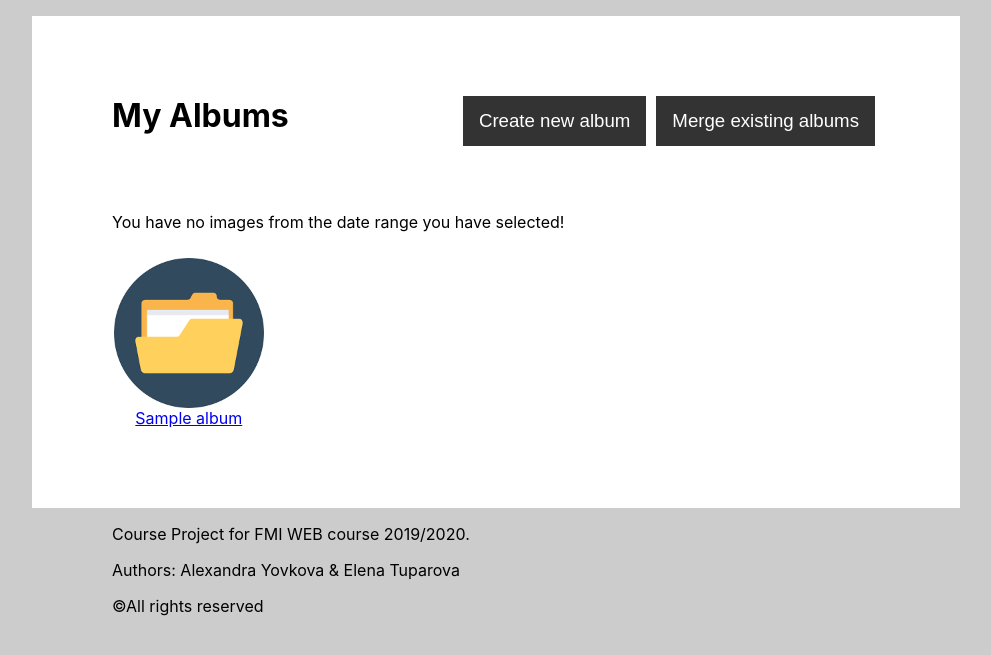
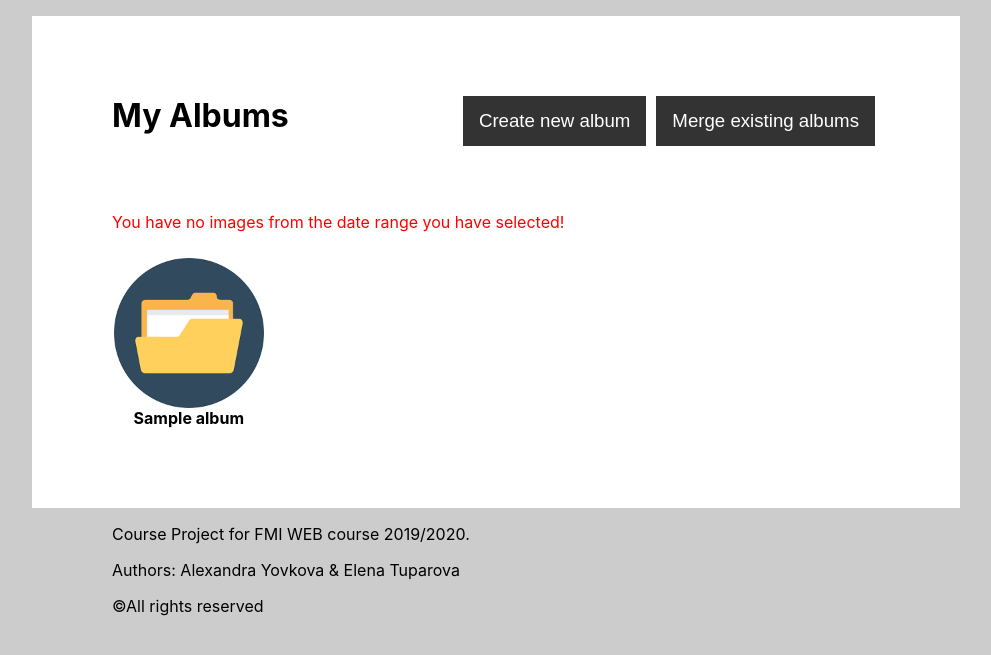
Before and after one commit to alexa984/WEB-Gallery, a PHP site: page /albums.php?error=dateerror in a window 1280 px wide. Shown: the part 51-706 px from the top of the page, without its empty margins (144-1135 px from the left). Run offline with PHP 8.4, Linux system fonts and the light colour scheme; the visitor is signed in with stand-in values (Sample User, id 1); tables that the repository leaves empty hold one stand-in row (values such as "Sample post").

Commit message:
Color errors

```diff
--- a/client/albums.php
+++ b/client/albums.php
@@ -40,7 +40,7 @@
         </div>
         <div class="modal-body">
             <form id="album-creation-form" method="post" action="../server/merge_albums.php"
-            enctype="multipart/form-data">
+                enctype="multipart/form-data">
                 <label for="start-date">Start date merge criteria:</label><br>
                 <input class="modal-form" name="start-date" type="date" min="1970-01-01" max='<?php echo date
                 ('Y-m-d');?>'><br>
@@ -120,7 +120,7 @@
                 $result = mysqli_stmt_get_result($statement);
                 echo '<div style="display: grid; grid-template-columns: 20% 20% 20% 20%; grid-gap: 7%;">';
                 while($row = mysqli_fetch_assoc($result)){
-                    echo '<flex style="text-align: center;"><a href="?id='.$row['id'].'&name='.$row['name'].'"><img
+                    echo '<flex style="text-align: center;"><a class="album-name" href="?id='.$row['id'].'&name='.$row['name'].'"><img
                     class="folder" src="./images/folder.png"/>'.$row['name'].'</a></flex> ';
                 }
                 echo '</div>';
--- a/client/css/other.css
+++ b/client/css/other.css
@@ -20,7 +20,7 @@
 #album-date-error {
   padding-top: 0px;
   padding-bottom: 10px;
-  color: black;
+  color: red;
 }
 
 .folder {
@@ -31,3 +31,9 @@
   display: block;
   margin: 0 auto;
 }
+
+.album-name {
+  text-decoration: none !important;
+  font-weight: bold;
+  color: black;
+}
```
